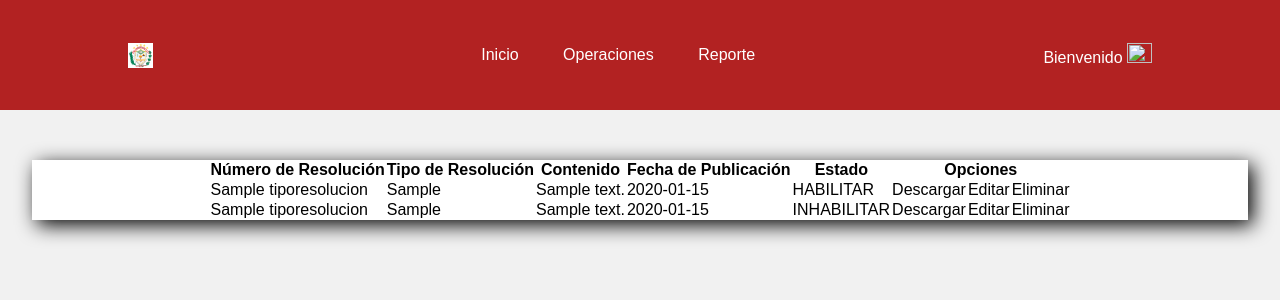
After one commit to RJosueMR/mdh_resoluciones, a PHP site: page /reporte.php in a window 1280 px wide. The commit adds this page. Shown: the top 300 px of the page. Run offline with PHP 8.4, Linux system fonts and the light colour scheme; the visitor is signed in with stand-in values (Sample User, id 1); data comes from the database, SQL or seed files in the repository; tables that the repository leaves empty hold one stand-in row (values such as "Sample post").

Commit message:
sincronizar260323-2

```diff
--- a/cabecera.html
+++ b/cabecera.php
@@ -1,13 +1,13 @@
 <header>
 
-    <img class="logo" src="" alt="">
+    <img class="logo" src="img/logo_mdh.jpg" alt="">
 
     <nav>
 
         <ul class="enlaces">
-            <li><a href="#">Inicio</a></li>
+            <li><a href="index.php">Inicio</a></li>
             <li><a href="#">Operaciones</a></li>
-            <li><a href="#">Reporte</a></li>
+            <li><a href="reporte.php">Reporte</a></li>
         </ul>
 
     </nav>
--- a/css/cabecera.css
+++ b/css/cabecera.css
@@ -1,8 +1,12 @@
-* {
+body {
     box-sizing: border-box;
     margin: 0;
     padding: 0;
-    background-color: #24252A;
+
+}
+
+img {
+    width: 25px;
 }
 
 li, a, button {
@@ -15,6 +19,7 @@ header {
     justify-content: space-between;
     align-items: center;
     padding: 30px 10%;
+    background-color: firebrick;
 }
 
 .logo {
@@ -34,6 +39,6 @@ header {
     transition: all 0.3s case 0s;
 }
 
-.enlaces li a {
-    color: aqua;
+.enlaces li a:hover {
+    color: goldenrod;
 }
--- /dev/null
+++ b/css/reporte.css
@@ -0,0 +1,13 @@
+.contenedor-tabla {
+    background-color: white;
+    box-shadow: 5px 5px 20px black;
+    margin: auto;
+    margin-top: 50px;
+    min-width: 300px;
+    width: 95%;
+}
+
+.tabla-reporte{
+    border-collapse: collapse;
+    margin: auto;
+}
--- a/php/p_login.php
+++ b/php/p_login.php
@@ -5,7 +5,7 @@ session_start();
 include("conexion.php");
 
 $usuario = $_POST["txtusuario"];
-$contraseña = $_POST["password"];
+$contraseña = $_POST["txtpassword"];
 
 $sql = "select u.*, tu.* from usuario u, tipousuario tu where u.CodigoUsu = '$usuario' and u.PasswordUsu = '$contraseña' and u.IdTipoUsu = tu.IdTipoUsu";
 
@@ -16,14 +16,14 @@ $codigo = $r["CodigoUsu"];
 
 if ($codigo == null) {
 
-    header('location: ../index.html');
+    header('location: ../index.php');
 
 } else {
 
     $_SESSION["usuario"] = $codigo;
     $_SESSION["tipousuario"] = $r["NombreTipoUsu"];
 
-    header('location: ../principal.html');
+    header('location: ../principal.php');
 }
 
 ?>
--- a/php/p_reporte.php
+++ b/php/p_reporte.php
@@ -16,8 +16,6 @@ while ($r = mysql_fetch_array($fila)) {
     echo $r["ContenidoRes"];
     echo $r["FechaPublicRes"];
 
-    # Si es admin, puede ver
-
 
     echo $r["NombreTipoRes"];
 }
--- a/php/p_verificarsesion.php
+++ b/php/p_verificarsesion.php
@@ -2,10 +2,9 @@
 
 session_start();
 
-if ( $_SESSION["tipousuario"] != "1") {
+if ($_SESSION["usuario"] != null) {
 
-    header('location: ../index.html');
-    exit();
+    #Se ejecuta si hay sesión
 
 }
 
--- /dev/null
+++ b/reporte.php
@@ -0,0 +1,60 @@
+<?php
+
+include("php/conexion.php");
+include('php/p_verificarsesion.php');
+
+?>
+
+<!DOCTYPE html>
+<html>
+<head>
+    <meta charset='utf-8'>
+    <meta http-equiv='X-UA-Compatible' content='IE=edge'>
+    <title>Reporte</title>
+    <meta name='viewport' content='width=device-width, initial-scale=1'>
+    <link rel='stylesheet' type='text/css' media='screen' href='css/main.css'>
+    <link rel='stylesheet' type='text/css' media='screen' href='css/cabecera.css'>
+    <link rel='stylesheet' type='text/css' media='screen' href='css/reporte.css'>
+    <script src='main.js'></script>
+</head>
+<body>
+
+    <?php
+    include('cabecera.php');
+    $codigo = $_SESSION["usuario"];
+    $sql = "select r.*, tr.*, e.* from resolucion r, tiporesolucion tr, estado e";
+    $fila = mysql_query($sql, $cn);
+    ?>
+
+    <div class="contenedor-tabla">
+        <table class="tabla-reporte">
+            <tr class="fila">
+                <th>Número de Resolución</th>
+                <th>Tipo de Resolución</th>
+                <th>Contenido</th>
+                <th>Fecha de Publicación</th>
+                <th>Estado</th>
+                <th colspan="3">Opciones</th> <!-- Debe contener 3 --->
+            </tr>
+            <?php
+            while ($r = mysql_fetch_array($fila)) {
+            ?>
+            <tr class="fila">
+                <td><?php echo $r["NombreTipoRes"]; ?></td>
+                <td><?php echo $r["NumeroRes"]; ?></td>
+                <td><?php echo $r["ContenidoRes"]; ?></td>
+                <td><?php echo $r["FechaPublicRes"]; ?></td>
+                <td><?php echo $r["NombreEstado"]; ?></td>
+                <td>Descargar</td>
+                <td>Editar</td>
+                <td>Eliminar</td>
+            </tr>
+            <?php
+            }
+            ?>
+
+        </table>
+    </div>
+
+</body>
+</html>
```
Also changed, not shown: php/autorizar.php (added, +12 -0 lines), php/p_rasistente.php (+9 -0 lines), php/p_tiporesolucion.php (+4 -5 lines), principal.php (added, +19 -0 lines), tiporesolucion.php (added, +31 -0 lines), php/actualizar.php (line endings or trailing spaces), principal.html (deleted), tiporesolucion.html (deleted).
